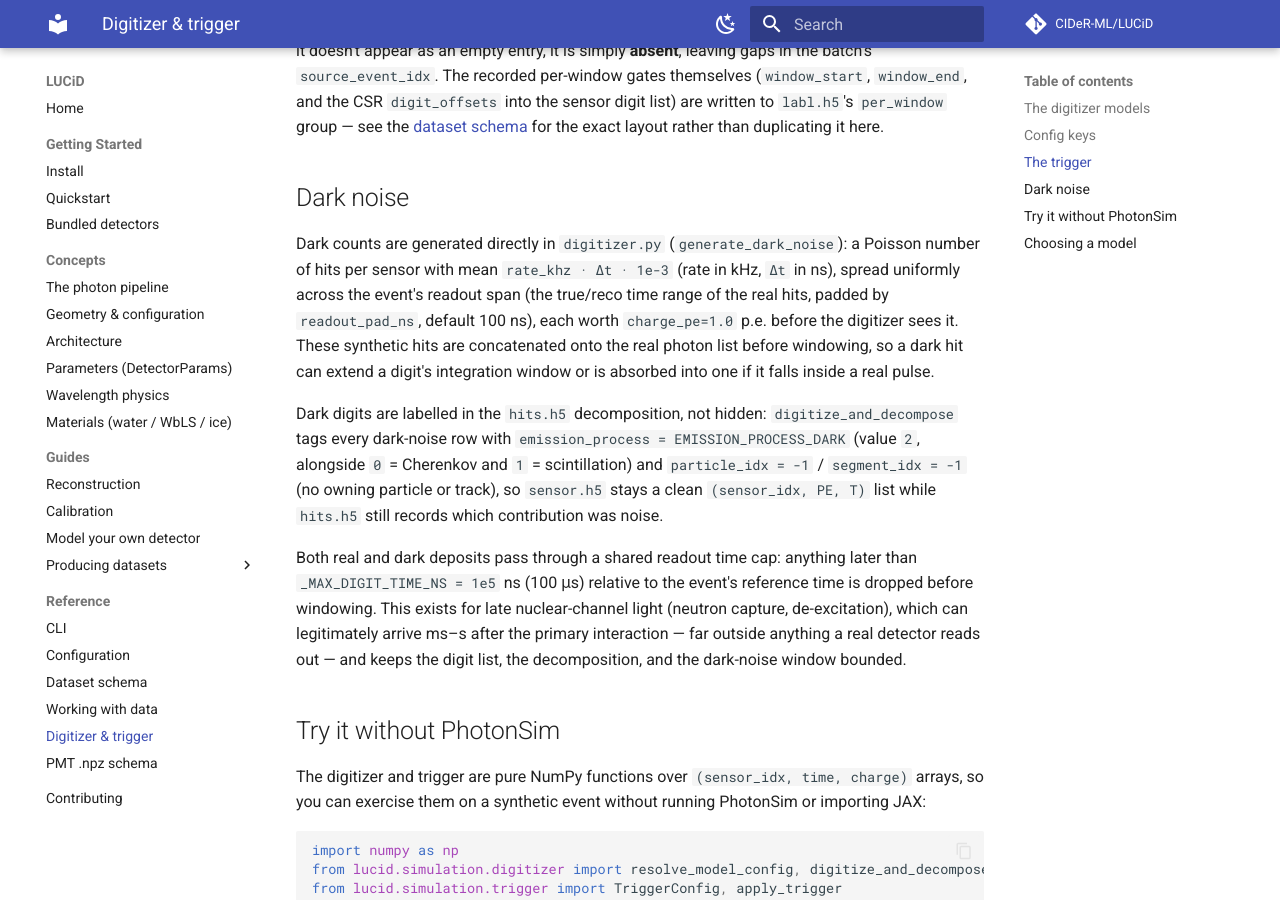
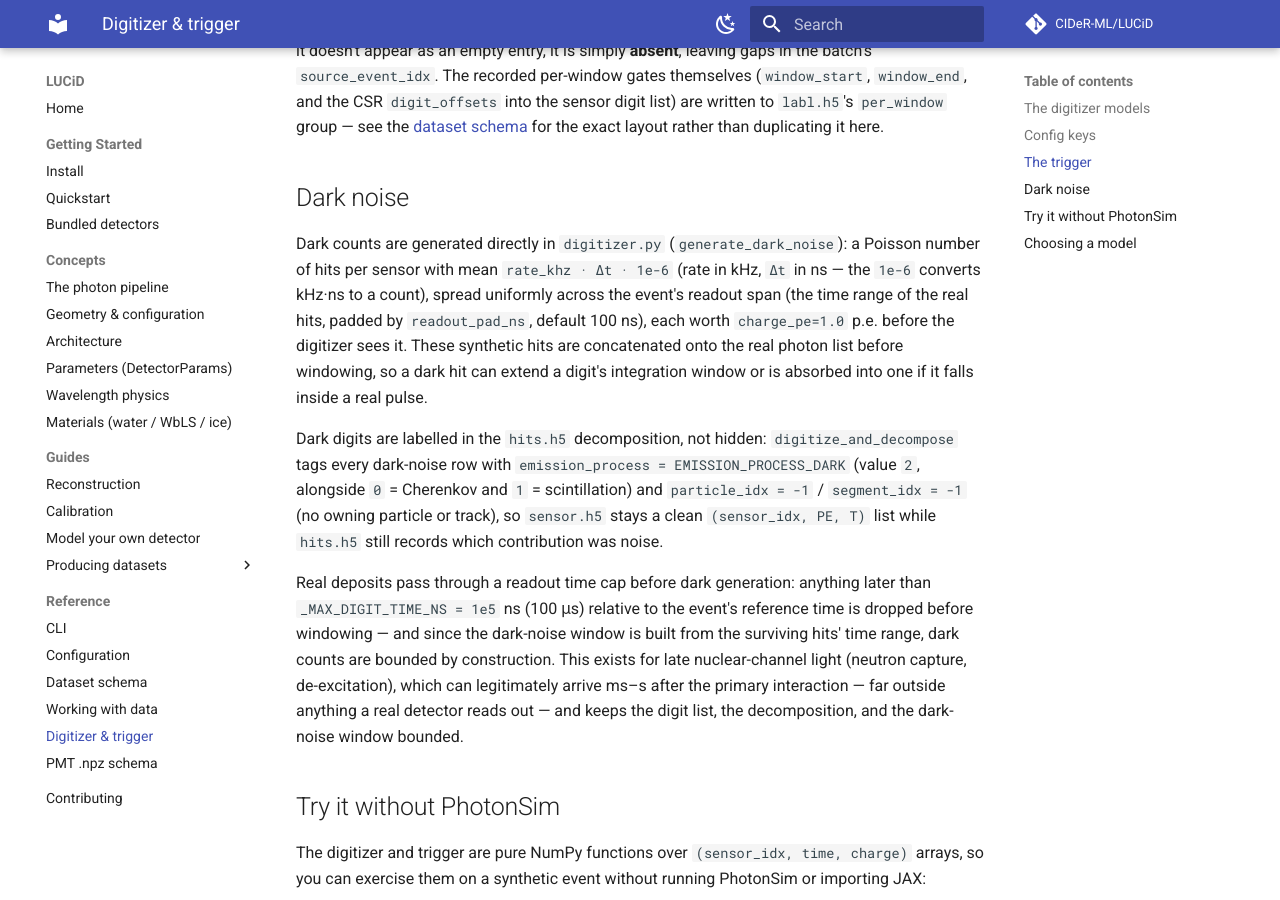
Before and after one commit to CIDeR-ML/LUCiD, an MkDocs documentation site: the page built from docs/reference/digitizer-and-trigger.md, in a window 1280 px wide and 900 px high, scrolled down 3380 px. Built offline with MkDocs 1.6.1 and Material for MkDocs 9.7.7, drawn with Linux system fonts in a browser that asks for light colours; comment, search, counter and statistics services are not loaded.

Commit message:
docs: correct the dark-rate exponent (1e-6 for kHz·ns) + the readout-cap mechanism wording
Co-Authored-By: Claude Fable 5 <noreply@anthropic.com>
Claude-Session: https://claude.ai/code/session_01WuukZpak35eZnCn8yjYtBx

```diff
--- a/docs/reference/digitizer-and-trigger.md
+++ b/docs/reference/digitizer-and-trigger.md
@@ -119,9 +119,10 @@ here.
 ## Dark noise
 
 Dark counts are generated directly in `digitizer.py` (`generate_dark_noise`): a Poisson number of
-hits per sensor with mean `rate_khz · Δt · 1e-3` (rate in kHz, `Δt` in ns), spread uniformly across
-the event's readout span (the true/reco time range of the real hits, padded by
-`readout_pad_ns`, default 100 ns), each worth `charge_pe=1.0` p.e. before the digitizer sees it.
+hits per sensor with mean `rate_khz · Δt · 1e-6` (rate in kHz, `Δt` in ns — the `1e-6` converts
+kHz·ns to a count), spread uniformly across the event's readout span (the time range of the real
+hits, padded by `readout_pad_ns`, default 100 ns), each worth `charge_pe=1.0` p.e. before the
+digitizer sees it.
 These synthetic hits are concatenated onto the real photon list before windowing, so a dark hit
 can extend a digit's integration window or is absorbed into one if it falls inside a real pulse.
 
@@ -131,9 +132,10 @@ tags every dark-noise row with `emission_process = EMISSION_PROCESS_DARK` (value
 particle or track), so `sensor.h5` stays a clean `(sensor_idx, PE, T)` list while `hits.h5` still
 records which contribution was noise.
 
-Both real and dark deposits pass through a shared readout time cap: anything later than
+Real deposits pass through a readout time cap before dark generation: anything later than
 `_MAX_DIGIT_TIME_NS = 1e5` ns (100 μs) relative to the event's reference time is dropped before
-windowing. This exists for late nuclear-channel light (neutron capture, de-excitation), which can
+windowing — and since the dark-noise window is built from the surviving hits' time range, dark
+counts are bounded by construction. This exists for late nuclear-channel light (neutron capture, de-excitation), which can
 legitimately arrive ms–s after the primary interaction — far outside anything a real detector
 reads out — and keeps the digit list, the decomposition, and the dark-noise window bounded.
 
```
